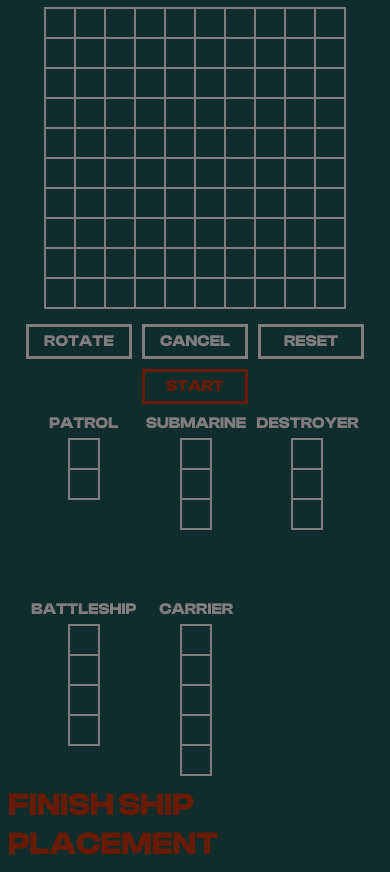
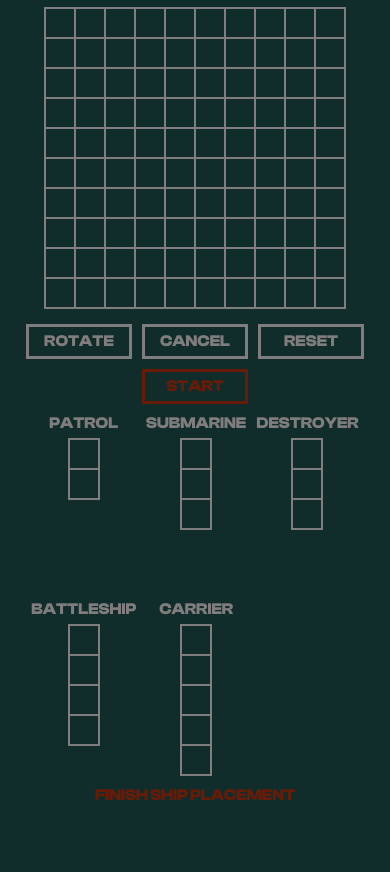
Before and after one commit to zawho/battleship, a website built with webpack: page dist/index.html in a window 390 px wide. Both pictures are taken after a click on the button "START". Shown: the part 89-961 px from the top of the page. After the commit the page ends 902 px from the top, so only its background shows below. Built offline with nearby package versions, Linux system fonts and the light colour scheme.

Commit message:
Add additional styles for small windows

```diff
--- a/src/style.css
+++ b/src/style.css
@@ -143,6 +143,10 @@ button {
 		grid-template-rows: repeat(2, 1fr);
 		grid-template-columns: repeat(3, auto);
 	}
+
+	.setup-alert {
+		font-size: 1em;
+	}
 }
 
 @media only screen and (max-width: 360px) {
```
Also changed, not shown: dist/main.js.
